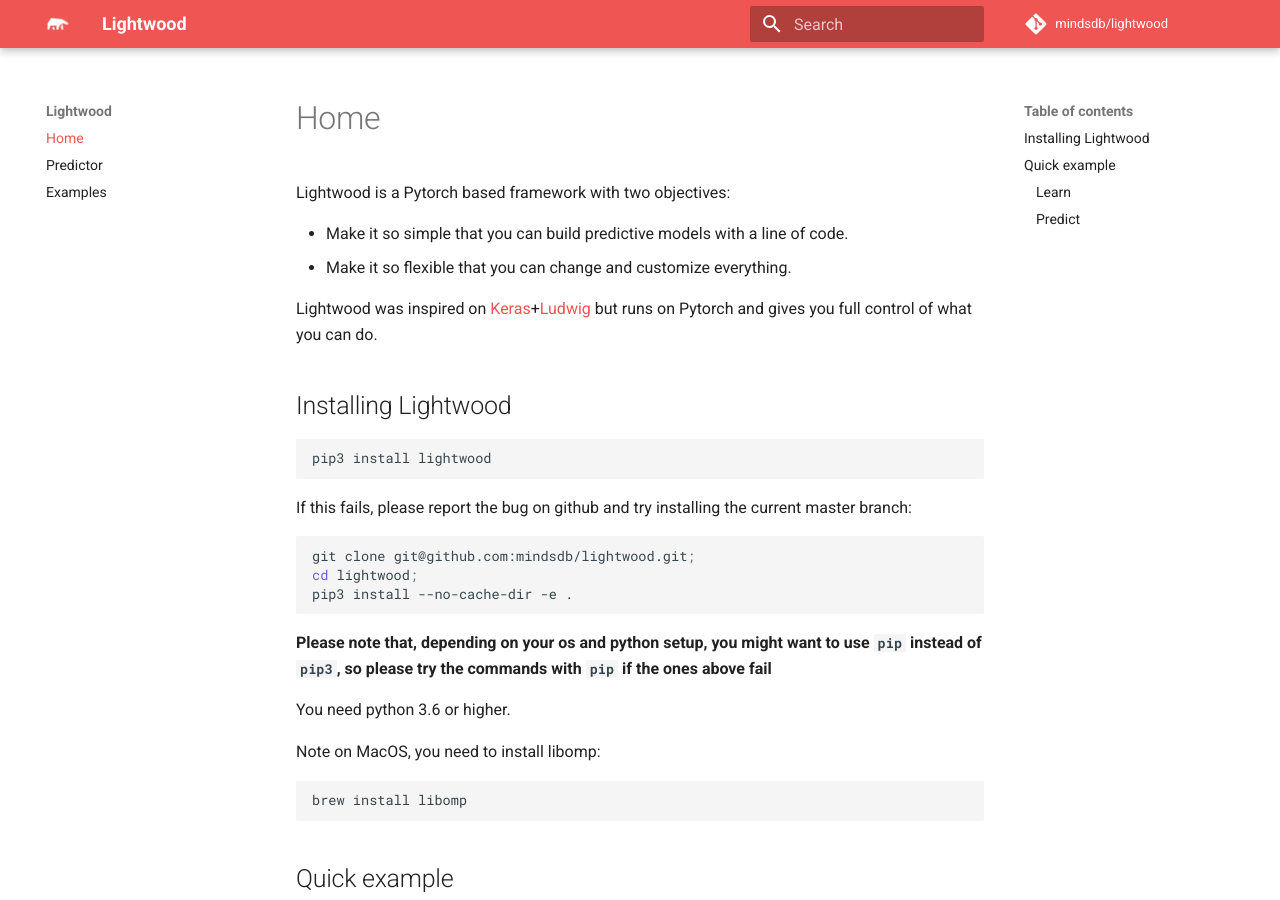
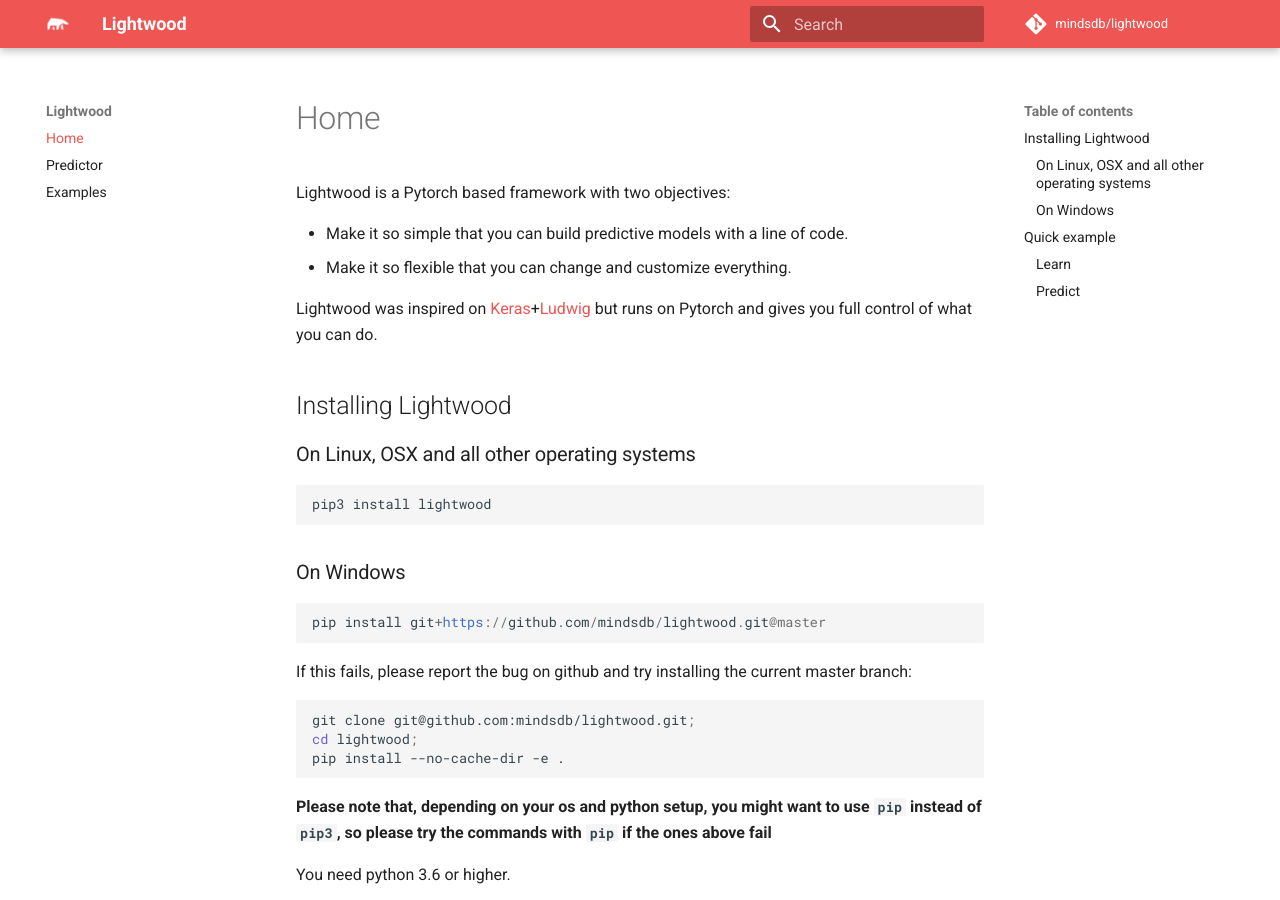
Before and after one commit to mindsdb/lightwood, an MkDocs documentation site: the page built from docs/docs/index.md, in a window 1280 px wide and 900 px high. Built offline with MkDocs 1.6.1 and Material for MkDocs 9.7.7, drawn with Linux system fonts in a browser that asks for light colours; comment, search, counter and statistics services are not loaded.

Commit message:
update install instructions

````diff
--- a/docs/docs/index.md
+++ b/docs/docs/index.md
@@ -10,8 +10,15 @@
 
 ## Installing Lightwood
 
+
+### On Linux, OSX and all other operating systems
 ```bash
 pip3 install lightwood
+```
+
+### On Windows
+```
+pip install git+https://github.com/mindsdb/lightwood.git@master
 ```
 
 If this fails, please report the bug on github and try installing the current master branch:
@@ -19,7 +26,7 @@
 ```bash
 git clone git@github.com:mindsdb/lightwood.git;
 cd lightwood;
-pip3 install --no-cache-dir -e .
+pip install --no-cache-dir -e .
 ```
 
 **Please note that, depending on your os and python setup, you might want to use `pip` instead of `pip3`, so please try the commands with `pip` if the ones above fail**
````
